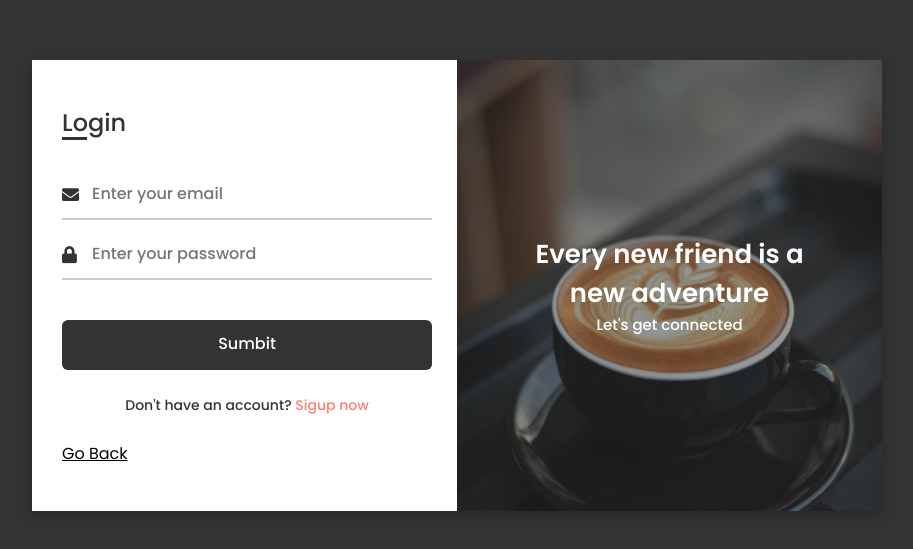
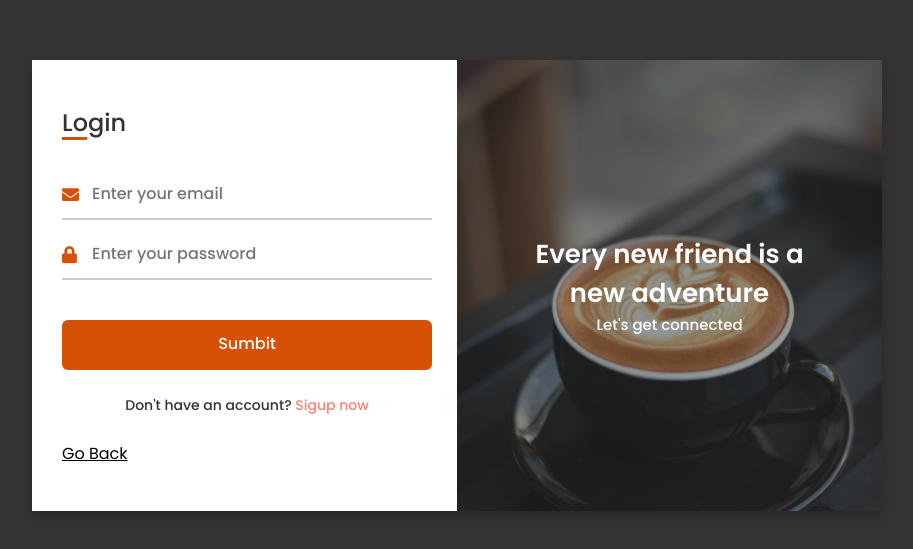
Before and after one commit to NuttoSPU/MaChillCafeCat, a plain HTML site: page login.html in a window 1280 px wide. Shown: the part 115-664 px from the top of the page, without its empty margins (183-1096 px from the left). Drawn offline with Linux system fonts and the light colour scheme.

Commit message:
login fix

```diff
--- a/style(login).css
+++ b/style(login).css
@@ -134,7 +134,7 @@ body {
   bottom: 0;
   height: 3px;
   width: 25px;
-  background: #333;
+  background: #d65106;
 }
 
 .forms .signup-form .title:before {
@@ -168,12 +168,12 @@ body {
 
 .form-content .input-box input:focus,
 .form-content .input-box input:valid {
-  border-color: #333;
+  border-color: #d65106;
 }
 
 .form-content .input-box i {
   position: absolute;
-  color: #333;
+  color: #d65106;
   font-size: 17px;
 }
 
@@ -198,7 +198,7 @@ body {
 
 .forms .form-content .button input {
   color: #fff;
-  background: #333;
+  background: #d65106;
   border-radius: 6px;
   padding: 0;
   cursor: pointer;
@@ -206,7 +206,7 @@ body {
 }
 
 .forms .form-content .button input:hover {
-  background: #333;
+  background: #aa4206;
 }
 
 .forms .form-content label {
```
